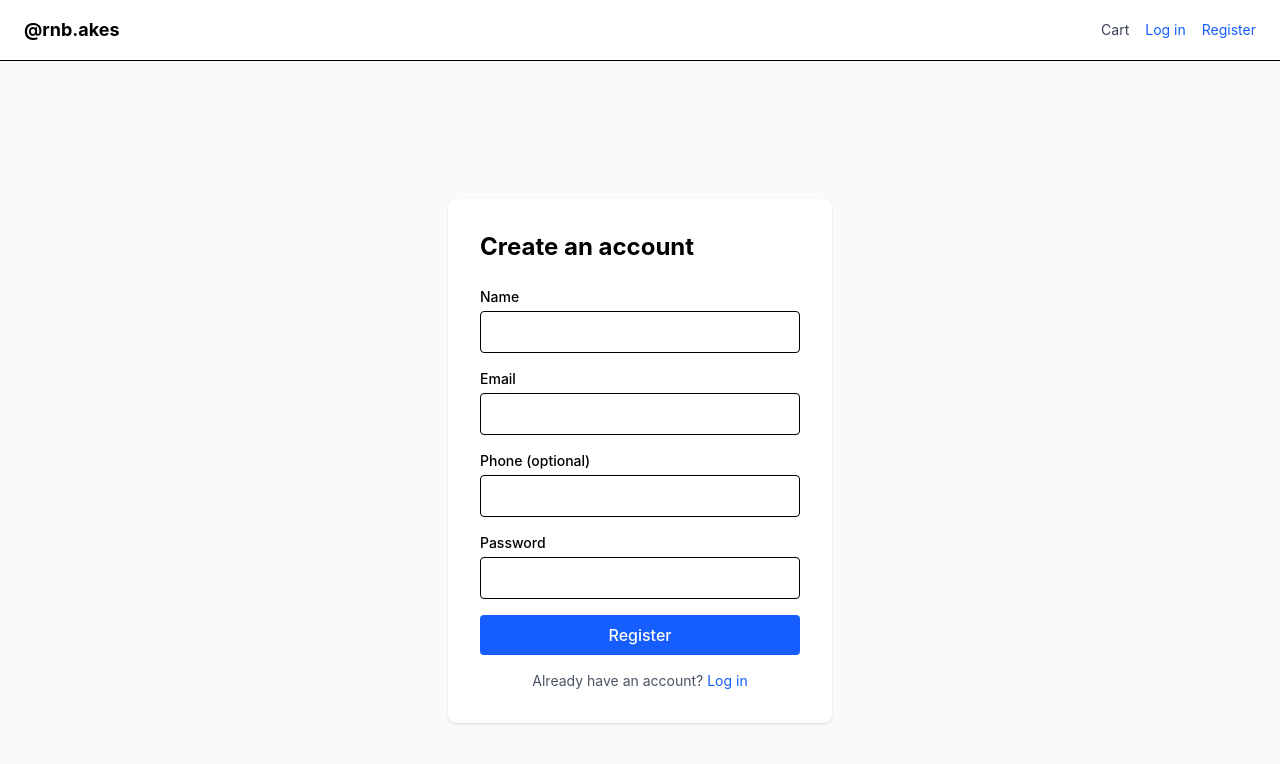
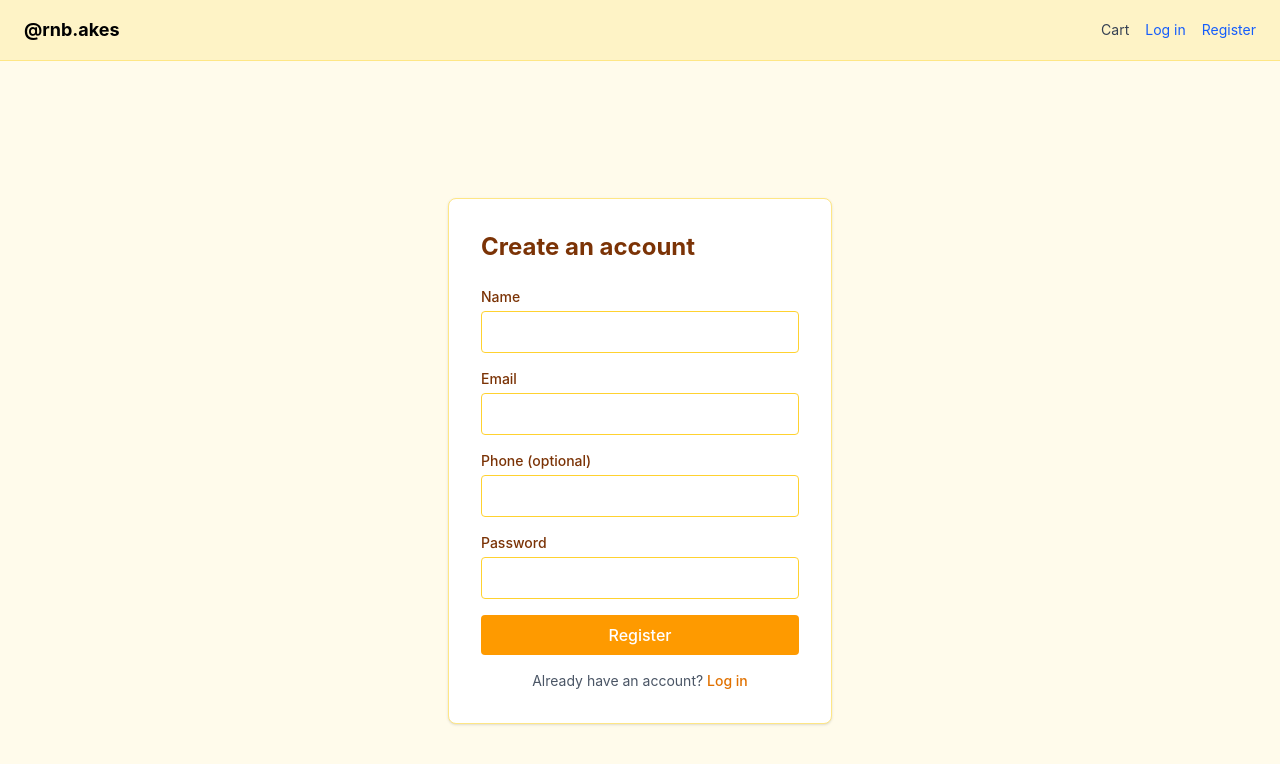
Before and after one commit to ranithebunny/banana-pudding-shop, a React (Vite) app in the folder client/: page /register in a window 1280 px wide. Shown: the top 764 px of the page. Built offline with nearby package versions, Linux system fonts and the light colour scheme; no server answers.

Commit message:
Apply amber/yellow color theme to customer pages

```diff
--- a/client/src/components/Nav.tsx
+++ b/client/src/components/Nav.tsx
@@ -15,8 +15,7 @@ function Nav() {
   }
 
   return (
-    <nav className="bg-white border-b px-6 py-4 flex items-center justify-between">
-      <Link to="/" className="font-bold text-lg">@rnb.akes</Link>
+<nav className="bg-amber-100 border-b border-amber-200 px-6 py-4 flex items-center justify-between">      <Link to="/" className="font-bold text-lg">@rnb.akes</Link>
 
       <div className="flex items-center gap-4">
         <Link to="/cart" className="text-sm text-gray-700">
--- a/client/src/index.css
+++ b/client/src/index.css
@@ -1 +1,5 @@
 @import "tailwindcss";
+
+body {
+  background-color: #FFFBEB;
+}
--- a/client/src/pages/Cart.tsx
+++ b/client/src/pages/Cart.tsx
@@ -8,34 +8,34 @@ function Cart() {
     return (
       <div className="p-8 max-w-2xl mx-auto text-center">
         <p className="text-gray-600 mb-4">Your cart is empty.</p>
-        <Link to="/" className="text-blue-600">Browse the menu</Link>
+        <Link to="/" className="text-amber-600 font-medium">Browse the menu</Link>
       </div>
     )
   }
 
   return (
     <div className="p-8 max-w-2xl mx-auto">
-      <h1 className="text-2xl font-bold mb-6">Your Cart</h1>
+      <h1 className="text-2xl font-bold mb-6 text-amber-900">Your Cart</h1>
 
       <div className="space-y-4">
         {items.map((item) => (
-          <div key={item.productId} className="flex items-center justify-between border-b pb-4">
+          <div key={item.productId} className="flex items-center justify-between bg-white border border-amber-200 rounded-lg px-4 py-3">
             <div>
-              <p className="font-medium">{item.name}</p>
+              <p className="font-medium text-amber-900">{item.name}</p>
               <p className="text-sm text-gray-600">₱{item.price} each</p>
             </div>
 
             <div className="flex items-center gap-3">
               <button
                 onClick={() => updateQuantity(item.productId, item.quantity - 1)}
-                className="w-7 h-7 border rounded"
+                className="w-7 h-7 border border-amber-300 rounded text-amber-700 hover:bg-amber-50"
               >
                 −
               </button>
-              <span>{item.quantity}</span>
+              <span className="text-amber-900">{item.quantity}</span>
               <button
                 onClick={() => updateQuantity(item.productId, item.quantity + 1)}
-                className="w-7 h-7 border rounded"
+                className="w-7 h-7 border border-amber-300 rounded text-amber-700 hover:bg-amber-50"
               >
                 +
               </button>
@@ -51,10 +51,10 @@ function Cart() {
       </div>
 
       <div className="mt-6 flex items-center justify-between">
-        <p className="text-lg font-bold">Total: ₱{total}</p>
+        <p className="text-lg font-bold text-amber-900">Total: ₱{total}</p>
         <Link
           to="/checkout"
-          className="bg-blue-600 text-white rounded px-6 py-2 font-medium"
+          className="bg-amber-500 hover:bg-amber-600 text-white rounded px-6 py-2 font-medium transition-colors"
         >
           Checkout
         </Link>
--- a/client/src/pages/Login.tsx
+++ b/client/src/pages/Login.tsx
@@ -25,29 +25,29 @@ function Login() {
   }
 
   return (
-    <div className="min-h-screen flex items-center justify-center bg-gray-50 px-4">
-      <div className="max-w-sm w-full bg-white p-8 rounded-lg shadow">
-        <h1 className="text-2xl font-bold mb-6">Log in</h1>
+    <div className="min-h-screen flex items-center justify-center bg-amber-50 px-4">
+      <div className="max-w-sm w-full bg-white p-8 rounded-lg shadow border border-amber-200">
+        <h1 className="text-2xl font-bold mb-6 text-amber-900">Log in</h1>
 
         <form onSubmit={handleSubmit} className="space-y-4">
           <div>
-            <label className="block text-sm font-medium mb-1">Email</label>
+            <label className="block text-sm font-medium mb-1 text-amber-900">Email</label>
             <input
               type="email"
               value={email}
               onChange={(e) => setEmail(e.target.value)}
-              className="w-full border rounded px-3 py-2"
+              className="w-full border border-amber-300 rounded px-3 py-2"
               required
             />
           </div>
 
           <div>
-            <label className="block text-sm font-medium mb-1">Password</label>
+            <label className="block text-sm font-medium mb-1 text-amber-900">Password</label>
             <input
               type="password"
               value={password}
               onChange={(e) => setPassword(e.target.value)}
-              className="w-full border rounded px-3 py-2"
+              className="w-full border border-amber-300 rounded px-3 py-2"
               required
             />
           </div>
@@ -57,14 +57,14 @@ function Login() {
           <button
             type="submit"
             disabled={loading}
-            className="w-full bg-blue-600 text-white rounded py-2 font-medium disabled:opacity-50"
+            className="w-full bg-amber-500 hover:bg-amber-600 text-white rounded py-2 font-medium disabled:opacity-50 transition-colors"
           >
             {loading ? 'Logging in...' : 'Log in'}
           </button>
         </form>
 
         <p className="text-sm text-gray-600 mt-4 text-center">
-          Don't have an account? <Link to="/register" className="text-blue-600">Register</Link>
+          Don't have an account? <Link to="/register" className="text-amber-600 font-medium">Register</Link>
         </p>
       </div>
     </div>
--- a/client/src/pages/Products.tsx
+++ b/client/src/pages/Products.tsx
@@ -36,25 +36,25 @@ function Products() {
 
   return (
     <div className="p-8 max-w-4xl mx-auto">
-      <h1 className="text-2xl font-bold mb-6">Our Menu</h1>
+      <h1 className="text-2xl font-bold mb-6 text-amber-900">Our Menu</h1>
 
       <div className="grid grid-cols-1 sm:grid-cols-2 md:grid-cols-3 gap-4">
-       {products.map((product) => (
-  <div key={product.id} className="border rounded-lg p-4">
-    {product.image && (
-      <img src={product.image} alt={product.name} className="w-full h-40 object-cover rounded mb-3" />
-    )}
-    <h2 className="font-semibold">{product.name}</h2>
+        {products.map((product) => (
+          <div key={product.id} className="bg-white border border-amber-200 rounded-lg p-4 shadow-sm">
+            {product.image && (
+              <img src={product.image} alt={product.name} className="w-full h-40 object-cover rounded mb-3" />
+            )}
+            <h2 className="font-semibold text-amber-900">{product.name}</h2>
             {product.category && (
-              <p className="text-xs text-gray-500 mb-1">{product.category.name}</p>
+              <p className="text-xs text-amber-600 mb-1">{product.category.name}</p>
             )}
             {product.description && (
               <p className="text-sm text-gray-600 mb-2">{product.description}</p>
             )}
-            <p className="font-bold mb-3">₱{product.price}</p>
+            <p className="font-bold mb-3 text-amber-900">₱{product.price}</p>
             <button
               onClick={() => addItem({ id: product.id, name: product.name, price: Number(product.price) })}
-              className="w-full bg-blue-600 text-white rounded py-1.5 text-sm font-medium"
+              className="w-full bg-amber-500 hover:bg-amber-600 text-white rounded py-1.5 text-sm font-medium transition-colors"
             >
               Add to Cart
             </button>
--- a/client/src/pages/Register.tsx
+++ b/client/src/pages/Register.tsx
@@ -32,50 +32,50 @@ function Register() {
   }
 
   return (
-    <div className="min-h-screen flex items-center justify-center bg-gray-50 px-4">
-      <div className="max-w-sm w-full bg-white p-8 rounded-lg shadow">
-        <h1 className="text-2xl font-bold mb-6">Create an account</h1>
+    <div className="min-h-screen flex items-center justify-center bg-amber-50 px-4">
+      <div className="max-w-sm w-full bg-white p-8 rounded-lg shadow border border-amber-200">
+        <h1 className="text-2xl font-bold mb-6 text-amber-900">Create an account</h1>
 
         <form onSubmit={handleSubmit} className="space-y-4">
           <div>
-            <label className="block text-sm font-medium mb-1">Name</label>
+            <label className="block text-sm font-medium mb-1 text-amber-900">Name</label>
             <input
               type="text"
               value={name}
               onChange={(e) => setName(e.target.value)}
-              className="w-full border rounded px-3 py-2"
+              className="w-full border border-amber-300 rounded px-3 py-2"
               required
             />
           </div>
 
           <div>
-            <label className="block text-sm font-medium mb-1">Email</label>
+            <label className="block text-sm font-medium mb-1 text-amber-900">Email</label>
             <input
               type="email"
               value={email}
               onChange={(e) => setEmail(e.target.value)}
-              className="w-full border rounded px-3 py-2"
+              className="w-full border border-amber-300 rounded px-3 py-2"
               required
             />
           </div>
 
           <div>
-            <label className="block text-sm font-medium mb-1">Phone (optional)</label>
+            <label className="block text-sm font-medium mb-1 text-amber-900">Phone (optional)</label>
             <input
               type="tel"
               value={phone}
               onChange={(e) => setPhone(e.target.value)}
-              className="w-full border rounded px-3 py-2"
+              className="w-full border border-amber-300 rounded px-3 py-2"
             />
           </div>
 
           <div>
-            <label className="block text-sm font-medium mb-1">Password</label>
+            <label className="block text-sm font-medium mb-1 text-amber-900">Password</label>
             <input
               type="password"
               value={password}
               onChange={(e) => setPassword(e.target.value)}
-              className="w-full border rounded px-3 py-2"
+              className="w-full border border-amber-300 rounded px-3 py-2"
               required
               minLength={8}
             />
@@ -86,14 +86,14 @@ function Register() {
           <button
             type="submit"
             disabled={loading}
-            className="w-full bg-blue-600 text-white rounded py-2 font-medium disabled:opacity-50"
+            className="w-full bg-amber-500 hover:bg-amber-600 text-white rounded py-2 font-medium disabled:opacity-50 transition-colors"
           >
             {loading ? 'Creating account...' : 'Register'}
           </button>
         </form>
 
         <p className="text-sm text-gray-600 mt-4 text-center">
-          Already have an account? <Link to="/login" className="text-blue-600">Log in</Link>
+          Already have an account? <Link to="/login" className="text-amber-600 font-medium">Log in</Link>
         </p>
       </div>
     </div>
```
Also changed, not shown: client/src/pages/Checkout.tsx (+15 -15 lines).
